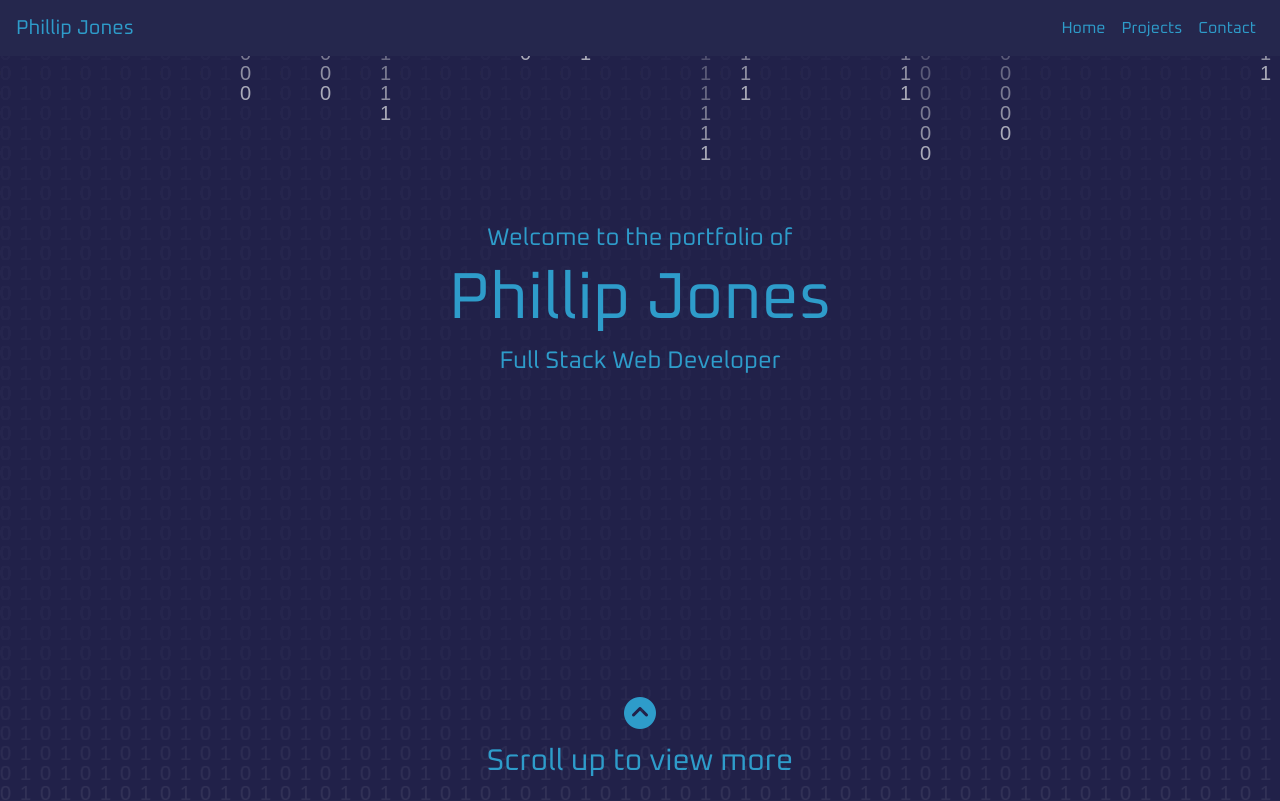
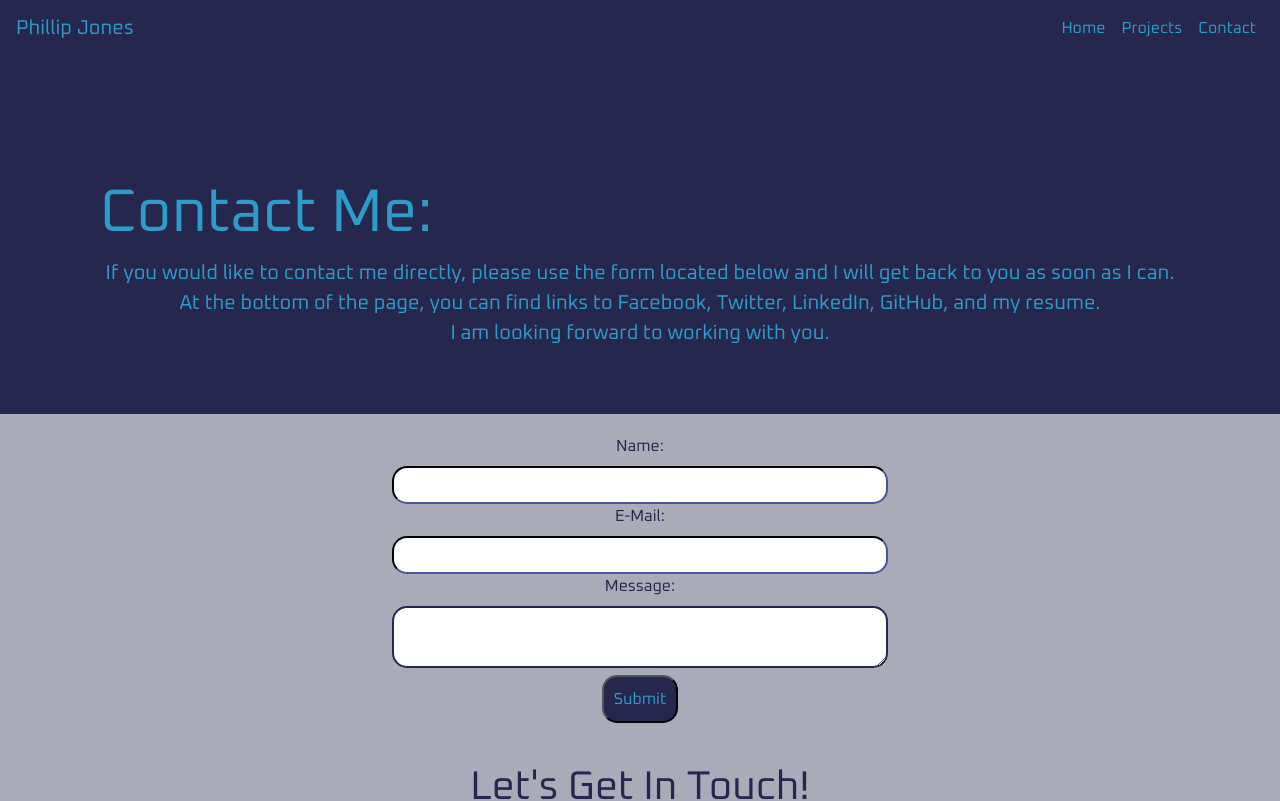
Before and after one commit to ptj92e/React-Portfolio, a React (Create React App) app in the folder client/: page /contact in a window 1280 px wide. Shown: the top 801 px of the page. Built offline with nearby package versions, Linux system fonts and the light colour scheme.

Commit message:
Added React Router Dom

```diff
--- a/client/package.json
+++ b/client/package.json
@@ -10,6 +10,7 @@
     "axios": "^0.19.2",
     "react": "^16.13.1",
     "react-dom": "^16.13.1",
+    "react-router-dom": "^5.1.2",
     "react-scripts": "3.4.1"
   },
   "scripts": {
--- a/client/src/components/Navbar/Navbar.css
+++ b/client/src/components/Navbar/Navbar.css
@@ -22,12 +22,3 @@
 nav button span {
     background-color: #2e9cca;
 }
-.sticky {
-    position: fixed;
-    top: 0;
-}
-@media only screen and (max-width: 800px) {
-    .sticky {
-        width: 100%;
-    }
-}
--- a/client/src/components/Navbar/Navbar.js
+++ b/client/src/components/Navbar/Navbar.js
@@ -1,9 +1,10 @@
 import React from "react";
+import { Link } from "react-router-dom";
 import "./Navbar.css";
 
 function Navbar(props) {
     return (
-        <nav className="navbar navbar-expand-lg sticky">
+        <nav className="navbar navbar-expand-lg sticky-top">
             <a className="navbar-brand" href="#">Phillip Jones</a>
             <button className="navbar-toggler" type="button" data-toggle="collapse" data-target="#navbarNav" aria-controls="navbarNav" aria-expanded="false" aria-label="Toggle navigation">
                 <i id="hamburger" className="fas fa-bars fa-lg"></i>
@@ -11,13 +12,13 @@
             <div className="collapse navbar-collapse justify-content-end" id="navbarNav">
                 <ul className="navbar-nav">
                     <li className="nav-item">
-                        <a onClick={() => props.handlePageChange("Home")} className={props.currentPage === "Home" ? "nav-link active" : "nav-link"} href="#">Home <span className="sr-only">(current)</span></a>
+                        <a className="nav-link" href="#"><Link to="/">Home</Link><span className="sr-only">(current)</span></a>
                     </li>
                     <li className="nav-item">
-                        <a onClick={() => props.handlePageChange("Projects")}  className={props.currentPage === "Projects" ? "nav-link active" : "nav-link"} href="#">Projects</a>
+                        <a className="nav-link" href="#"><Link to="/projects">Projects</Link></a>
                     </li>
                     <li className="nav-item">
-                        <a onClick={() => props.handlePageChange("Contact")}className={props.currentPage === "Contact" ? "nav-link active" : "nav-link"} href="#">Contact</a>
+                        <a className="nav-link" href="#"><Link to="/contact">Contact</Link></a>
                     </li>
                 </ul>
             </div>
--- a/client/src/components/Portfolio/Portfolio.js
+++ b/client/src/components/Portfolio/Portfolio.js
@@ -1,35 +1,25 @@
-import React, { Component } from "react";
-import { thisExpression } from "@babel/types";
+import React from "react";
+import { BrowserRouter as Router, Route } from "react-router-dom";
 import Navbar from "../Navbar/Navbar";
 import Footer from "../Footer/Footer";
 import Contact from "../pages/Contact";
 import Home from "../pages/Home";
 import Projects from "../pages/Projects";
 
-class Portfolio extends Component {
-    state= {
-        currentPage: "Home"
-    };
-    handlePageChange = page => {
-        this.setState({ currentPage: page });
-    };
-    renderPage = () => {
-        if (this.state.currentPage === "Home") {
-            return <Home />;
-        } else if (this.state.currentPage === "Projects") {
-            return <Projects />;
-        } else if (this.state.currentPage === "Contact") {
-            return <Contact />
-        }
-    };
-    render() {
-        return (
-            <div className="portfolio">
-                <Navbar currentPage={this.state.currentPage} handlePageChange={this.handlePageChange} />
-                {this.renderPage()}
-                <Footer />
-            </div>
-        );
-    };
+function Portfolio() {
+    return (
+        <div className="portfolio">
+            <Router>
+            <Navbar />
+                <div>
+                    <Route exact path="/" component={Home}/>
+                    <Route exact path="/projects" component={Projects}/>
+                    <Route exact path="/contact" component={Contact}/>
+                </div>
+            <Footer />
+            </Router>
+        </div>
+    );
 };
+
 export default Portfolio;
```
Also changed, not shown: 1 other file (tests, documents, lock files or other folders).
